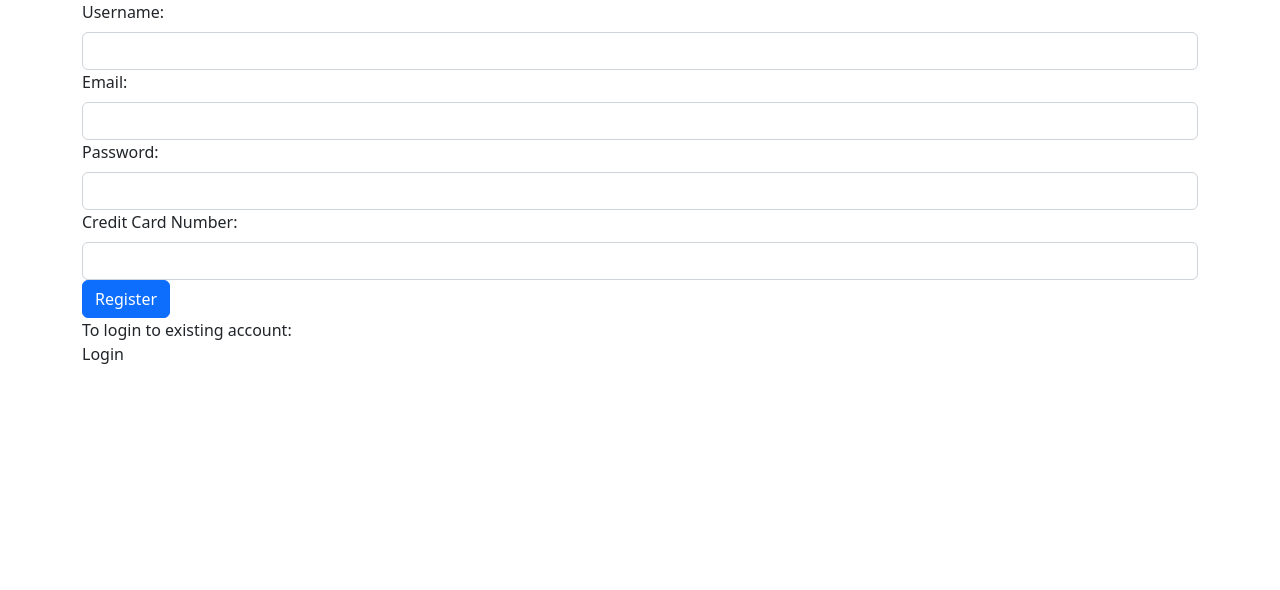
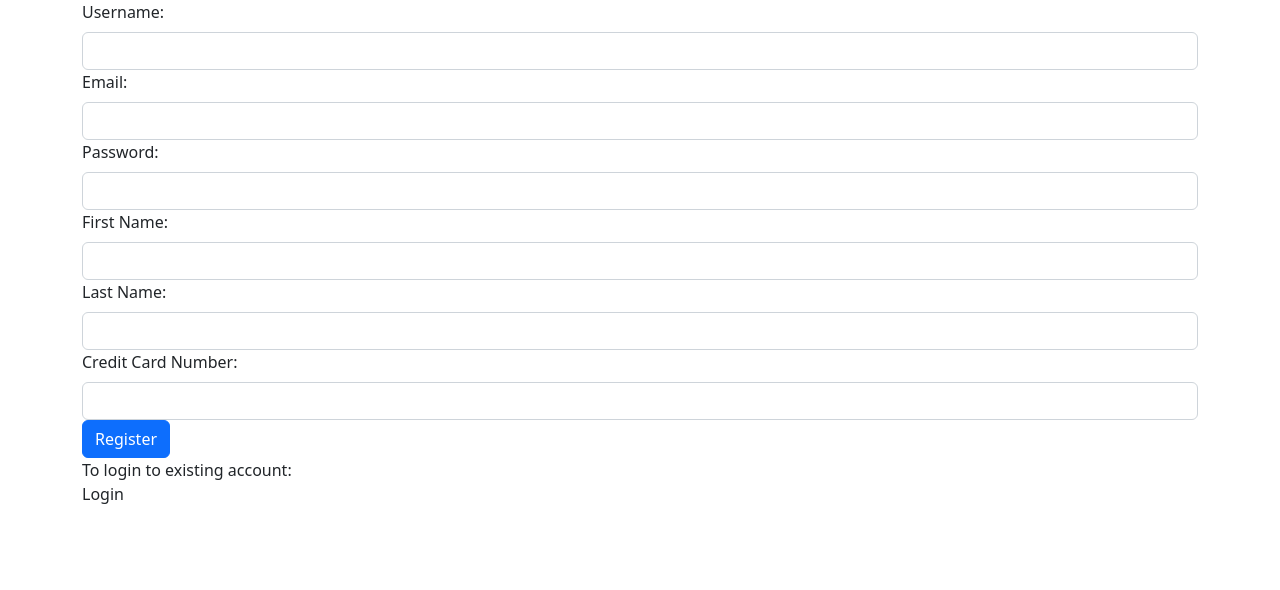
Before and after one commit to jaborsh/Thrifty3, a Node server app: page /register in a window 1280 px wide. Shown: the part 102-692 px from the top of the page. Run offline with Node 20, Linux system fonts and the light colour scheme.

Commit message:
Base code for profile page, updated register page

```diff
--- a/ProjectCode/src/views/pages/register.ejs
+++ b/ProjectCode/src/views/pages/register.ejs
@@ -14,8 +14,15 @@
         <label for="password" class="form-label">Password:</label>
         <input type="password" class="form-control" id="password" name="password" />
 
+        <label for="first_name" class="form-label">First Name:</label>
+        <input type="first_name" class="form-control" id="first_name" name="first_name" />
+
+        <label for="last_name" class="form-label">Last Name:</label>
+        <input type="last_name" class="form-control" id="last_name" name="last_name" />
+
         <label for="card_no" class="form-label">Credit Card Number:</label>
         <input type="password" class="form-control" id="card_no" name="card_no" />
+
         <button type="submit" class="btn btn-primary">Register</button>
 
         <p>To login to existing account:
```
Also changed, not shown: ProjectCode/src/views/pages/profile.ejs (added, +14 -0 lines).
